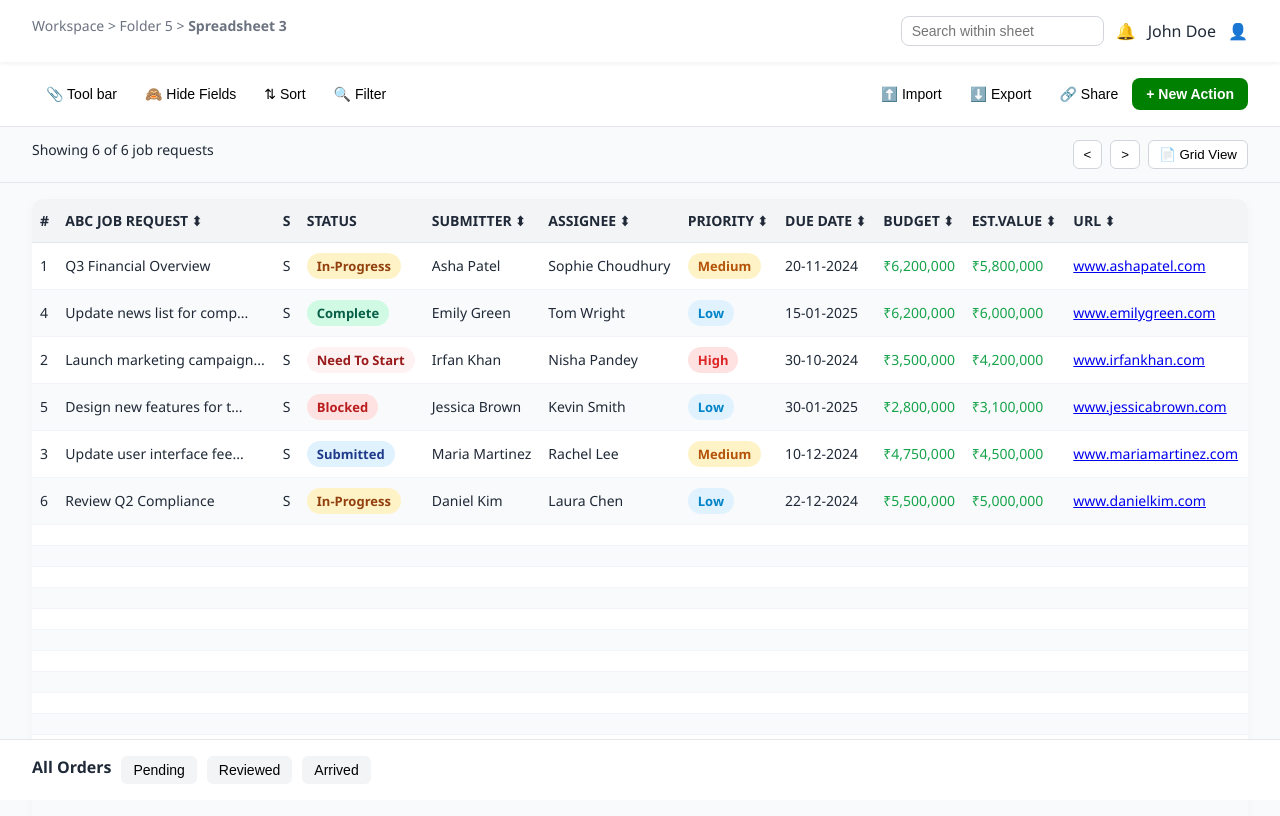
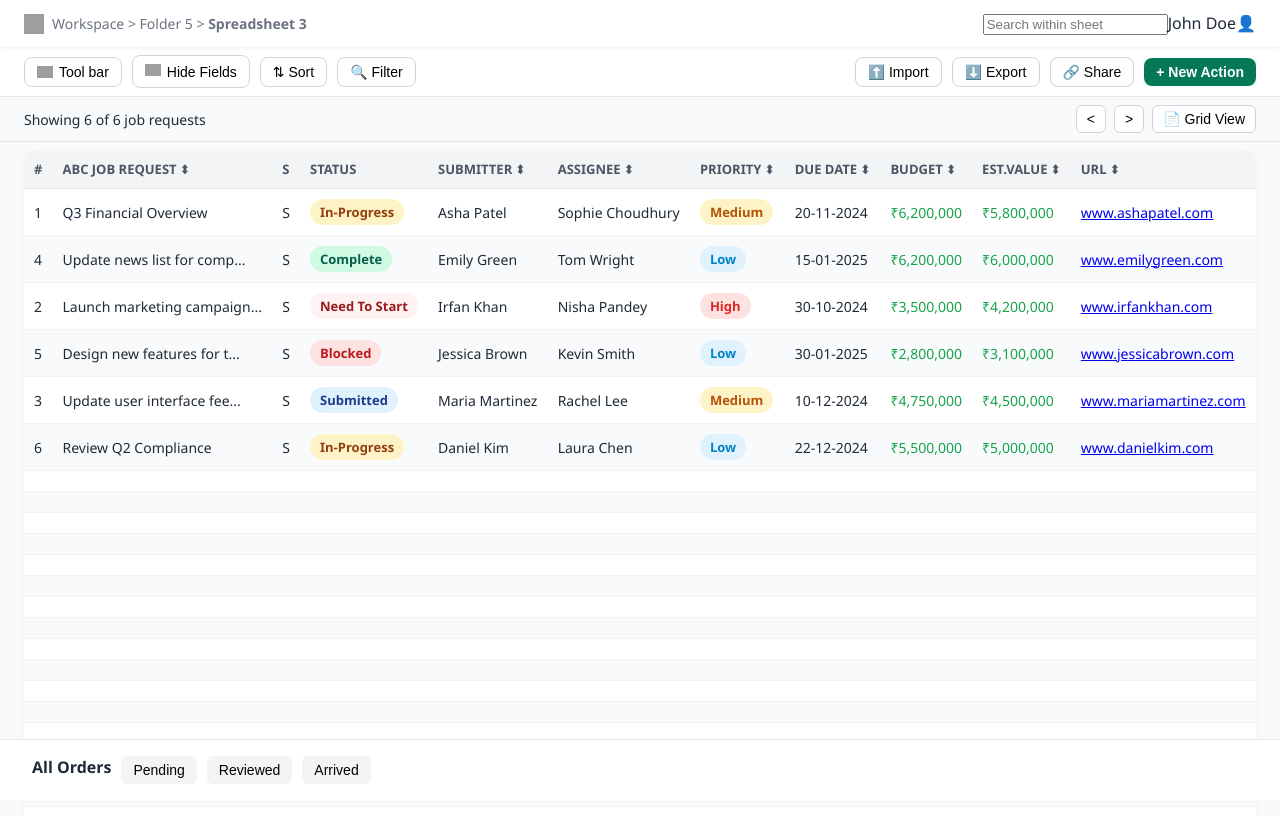
Before and after one commit to coder-devansh/Inscript-Assignment, a React (Vite) app: page / in a window 1280 px wide. Shown: the top 816 px of the page. Built offline with nearby package versions, Linux system fonts and the light colour scheme; grey boxes are pictures that could not be loaded.

Commit message:
[improved ui]

```diff
--- a/src/App.css
+++ b/src/App.css
@@ -10,12 +10,25 @@ body {
 .header {
   display: flex;
   justify-content: space-between;
-  padding: 1rem 2rem;
+  align-items: center;
+  padding: 0.75rem 1.5rem;
   background-color: #ffffff;
   box-shadow: 0 2px 4px rgba(0, 0, 0, 0.05);
   position: sticky;
   top: 0;
   z-index: 10;
+  gap: 12px;
+}
+
+.breadcrumb-wrapper {
+  display: flex;
+  align-items: center;
+  gap: 8px;
+}
+
+.breadcrumb-icon {
+  width: 20px;
+  height: 20px;
 }
 
 .breadcrumbs {
@@ -23,86 +36,91 @@ body {
   color: #6b7280;
 }
 
-.user-profile {
-  display: flex;
-  gap: 12px;
-  align-items: center;
-}
-
-.user-profile input {
-  padding: 6px 10px;
-  border: 1px solid #d1d5db;
-  border-radius: 8px;
-  font-size: 14px;
-}
-
 /* Toolbar */
 .toolbar {
   display: flex;
   justify-content: space-between;
+  align-items: center;
+  padding: 0.5rem 1.5rem;
   background-color: #ffffff;
-  padding: 1rem 2rem;
   border-bottom: 1px solid #e5e7eb;
-  gap: 12px;
+  gap: 10px;
   flex-wrap: wrap;
 }
-button{
-  background-color: white;
+
+.toolbar-left,
+.toolbar-right {
+  display: flex;
+  gap: 10px;
+  align-items: center;
 }
 
-.toolbar-left button,
-.toolbar-right button {
-
-  border: none;
-  padding: 8px 14px;
+button {
+  background-color: white;
+  border: 1px solid #d1d5db;
+  padding: 6px 12px;
   border-radius: 8px;
   cursor: pointer;
   font-size: 14px;
-
+  display: flex;
+  align-items: center;
+  gap: 6px;
 }
 
-.toolbar-left button:hover,
-.toolbar-right button:hover {
+button:hover {
+  background-color: #f3f4f6;
+}
 
+.toolbar-image {
+  width: 16px;
+  height: 16px;
+  object-fit: contain;
 }
 
 .toolbar-right .new-action {
-  background-color: green;
+  background-color: #047857;
   color: white;
   font-weight: 600;
+  border: none;
 }
 
 .toolbar-right .new-action:hover {
-  background-color: green;
+  background-color: #065f46;
 }
 
 /* Grid Bar */
 .grid-bar {
   display: flex;
   justify-content: space-between;
-  padding: 0.8rem 2rem;
+  align-items: center;
+  padding: 0.5rem 1.5rem;
   font-size: 14px;
   background-color: #f9fafb;
   border-bottom: 1px solid #e5e7eb;
 }
 
+.grid-controls {
+  display: flex;
+  gap: 8px;
+}
+
 .grid-controls button {
-  margin-left: 8px;
-  padding: 6px 10px;
   border: 1px solid #d1d5db;
   background-color: white;
   border-radius: 6px;
   cursor: pointer;
+  padding: 5px 10px;
+  font-size: 14px;
 }
 
 .grid-controls button:hover {
-  background-color: #f3f4f6;
+  background-color: #e5e7eb;
 }
 
 /* Table Wrapper */
 .table-wrapper {
   overflow-x: auto;
-  padding: 1rem 2rem;
+  padding: 0.5rem 1.5rem;
 }
 
 table {
@@ -110,20 +128,21 @@ table {
   border-collapse: collapse;
   background-color: white;
   border-radius: 10px;
-  box-shadow: 0 4px 12px rgba(0,0,0,0.03);
+  box-shadow: 0 4px 12px rgba(0, 0, 0, 0.03);
   overflow: hidden;
 }
 
 th {
   background-color: #f3f4f6;
-  padding: 12px 8px;
-  font-size: 14px;
+  padding: 10px;
+  font-size: 13px;
   text-align: left;
   border-bottom: 1px solid #e5e7eb;
+  color: #4b5563;
 }
 
 td {
-  padding: 10px 8px;
+  padding: 10px;
   border-bottom: 1px solid #f1f5f9;
   font-size: 14px;
 }
@@ -132,12 +151,17 @@ tr:nth-child(even) td {
   background-color: #f9fafb;
 }
 
+.amount {
+  color: #16a34a;
+  font-weight: 500;
+}
+
 /* Grid View Styles */
 .grid-view-wrapper {
   display: grid;
   grid-template-columns: repeat(auto-fill, minmax(340px, 1fr));
   gap: 16px;
-  padding: 1.5rem 2rem;
+  padding: 1.5rem;
 }
 
 .grid-card {
--- a/src/App.tsx
+++ b/src/App.tsx
@@ -95,10 +95,16 @@ const App = () => {
   return (
     <div>
       <header className="header">
-        <div className="breadcrumbs">Workspace &gt; Folder 5 &gt; <b>Spreadsheet 3</b></div>
+
+
+        <div className="breadcrumb-wrapper">
+
+          <img src="https://c.animaapp.com/mclmkdkf288FZk/img/panel.svg" className="breadcrumb-icon"></img>
+
+          <span className="breadcrumbs">Workspace &gt; Folder 5 &gt; <b>Spreadsheet 3</b></span></div>
         <div className="user-profile">
           <input type="text" placeholder="Search within sheet" />
-          <span className="notification">🔔</span>
+          <span className="notification"></span>
           <span className="username">John Doe</span>
           <span className="avatar">👤</span>
         </div>
@@ -106,11 +112,11 @@ const App = () => {
 
       <div className="toolbar">
         <div className="toolbar-left">
-          <button onClick={()=>{console.log("toolbar button clicked")}}>📎 Tool bar</button>
+          <button onClick={()=>{console.log("toolbar button clicked")}}><img src="https://c.animaapp.com/mclmkdkf288FZk/img/chevron-double.svg " className="toolbar-image"></img> Tool bar</button>
           <button onClick={() => {
             const col = prompt("Enter column title to hide/show:", "STATUS");
             if (col) toggleColumn(col);
-          }}><span>🙈</span> Hide Fields</button>
+          }}><span><img src="https://c.animaapp.com/mclmkdkf288FZk/img/eye.svg" className="toolbar-image"></img></span> Hide Fields</button>
           <button onClick={handleSort}>⇅ Sort</button>
           <button onClick={handleFilter}>🔍 Filter</button>
 
```
